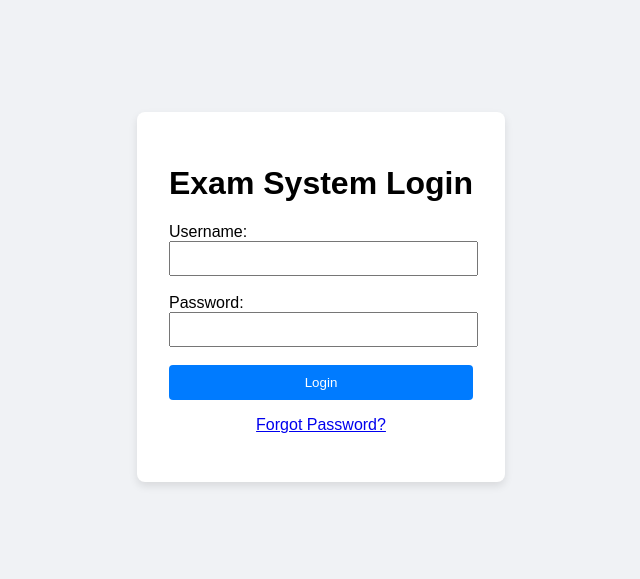
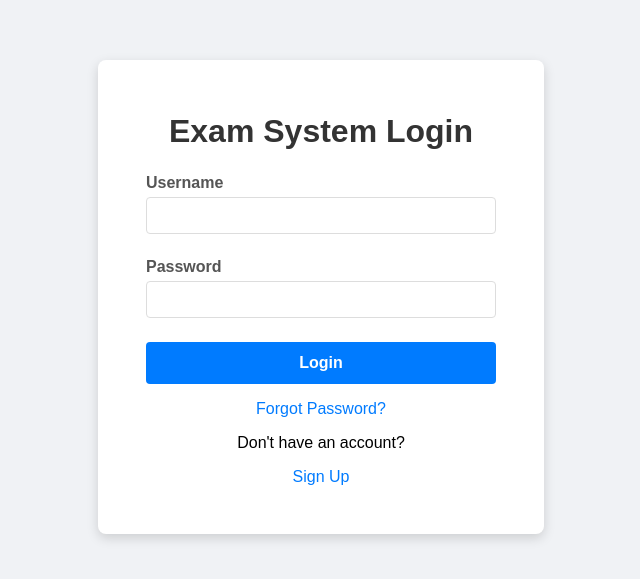
Before and after one commit to Pushkarcodes166/online-exam-system, a plain HTML site: page index.html in a window 1280 px wide. Shown: the part 103-682 px from the top of the page, without its empty margins (319-959 px from the left). Drawn offline with Linux system fonts and the light colour scheme.

Commit message:
Update index.html

```diff
--- a/index.html
+++ b/index.html
@@ -4,50 +4,31 @@
     <meta charset="UTF-8">
     <meta name="viewport" content="width=device-width, initial-scale=1.0">
     <title>Online Exam System - Login</title>
-    <style>
-        body {
-            font-family: sans-serif;
-            display: flex;
-            justify-content: center;
-            align-items: center;
-            height: 100vh;
-            margin: 0;
-            background-color: #f0f2f5;
-        }
-        form {
-            background-color: white;
-            padding: 2rem;
-            border-radius: 8px;
-            box-shadow: 0 4px 8px rgba(0,0,0,0.1);
-        }
-        button {
-            width: 100%;
-            padding: 10px;
-            border: none;
-            background-color: #007bff;
-            color: white;
-            border-radius: 4px;
-            cursor: pointer;
-        }
-    </style>
+    <link rel="stylesheet" href="style.css">
 </head>
 <body>
 
-    <form>
+    <div class="login-container">
         <h1>Exam System Login</h1>
+        <form>
+            <div class="input-group">
+                <label for="username">Username</label>
+                <input type="text" id="username" name="username">
+            </div>
 
-        <label for="username">Username:</label><br>
-        <input type="text" id="username" name="username" style="width: 95%; padding: 8px;"><br><br>
+            <div class="input-group">
+                <label for="password">Password</label>
+                <input type="password" id="password" name="password">
+            </div>
 
-        <label for="password">Password:</label><br>
-        <input type="password" id="password" name="password" style="width: 95%; padding: 8px;"><br><br>
+            <button type="submit">Login</button>
+            <a href="#">Forgot Password?</a>
+        </form>
 
-        <button type="submit">Login</button>
-
-        <p style="text-align: center; margin-top: 1rem;">
-            <a href="#">Forgot Password?</a>
-        </p>
-    </form>
+        <div class="signup-link">
+            <p>Don't have an account? <a href="registration.html">Sign Up</a></p>
+        </div>
+    </div>
 
 </body>
 </html>
```
